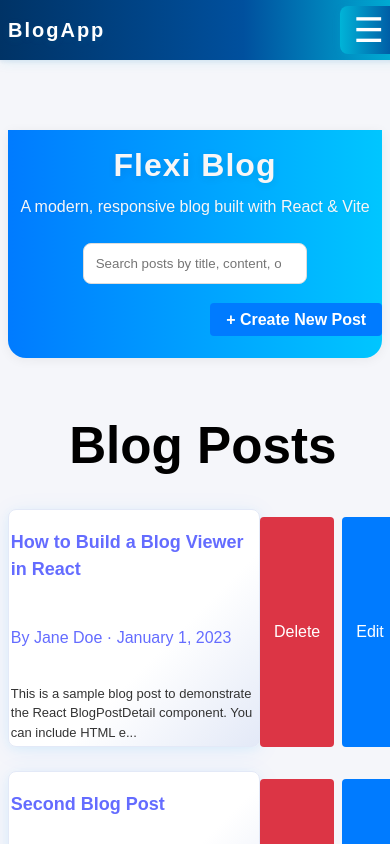
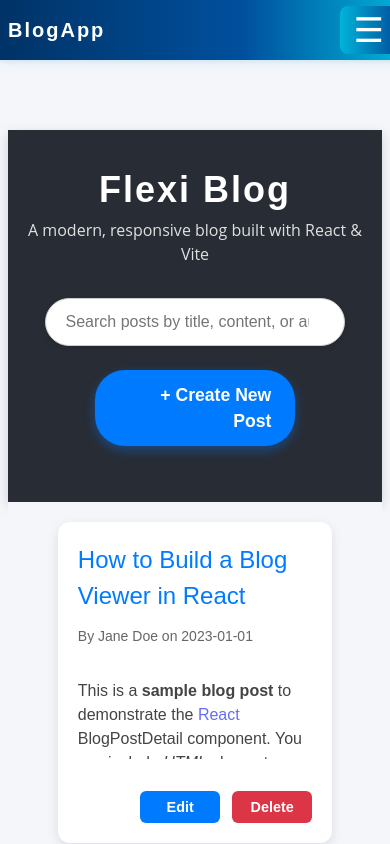
Before and after one commit to nithinrontala/React-Flexi, a React (Vite) app: page / in a window 390 px wide. Shown: the top 844 px of the page. Built offline with nearby package versions, Linux system fonts and the light colour scheme.

Commit message:
completed completely  challenge-7

```diff
--- a/src/App.css
+++ b/src/App.css
@@ -1,89 +1,226 @@
+/* src/App.css */
+
 body {
-  background: linear-gradient(135deg, #f5f6fa 0%, #e3e9f7 100%);
-  min-height: 100vh;
+  font-family: 'Segoe UI', Tahoma, Geneva, Verdana, sans-serif;
+  background-color: #f5f6fa;
   margin: 0;
-  font-family: 'Arial', 'Roboto', sans-serif;
+  padding: 0;
+  color: #333;
 }
 
-#root {
-  min-height: 100vh;
+.headerTitle {
+  font-family: 'Poppins', sans-serif;
+  margin: 0;
+}
+
+.headerSubtitle {
+  font-family: 'Open Sans', sans-serif;
+  margin: 0;
+}
+
+a {
+  cursor: pointer;
+  transition: color 0.3s ease;
+}
+
+a:hover,
+a:focus {
+  color: #0056b3;
+  outline: none;
+}
+
+input[type="search"] {
+  font-family: inherit;
+  outline-offset: 2px;
+}
+
+input[type="search"]:focus {
+  outline: 2px solid #007BFF;
+}
+
+button,
+input[type="submit"] {
+  cursor: pointer;
+  font-family: inherit;
+  border: none;
+  border-radius: 4px;
+  padding: 10px 16px;
+  background-color: #007BFF;
+  color: white;
+  font-weight: 600;
+  transition: background-color 0.3s ease;
+}
+
+button:hover,
+input[type="submit"]:hover {
+  background-color: #0056b3;
+}
+
+main {
+  max-width: 960px;
+  margin: 0 auto;
+  padding: 20px;
+}
+
+.header {
+  user-select: none;
+}
+
+/* Blog post list and cards styling */
+.blog-post-list {
+  display: grid;
+  grid-template-columns: repeat(auto-fit, minmax(280px, 1fr));
+  gap: 24px;
+  padding: 0;
+  list-style: none;
+  margin: 0 auto;
+  max-width: 960px;
+}
+
+.blog-post-list.list-mode {
+  display: block;
+  max-width: 720px;
+  margin: 0 auto;
+  padding: 0;
+  list-style: none;
+}
+
+.blog-post-card {
+  background: white;
+  border-radius: 12px;
+  box-shadow: 0 4px 12px rgba(0,0,0,0.1);
+  padding: 20px;
   display: flex;
   flex-direction: column;
+  transition: box-shadow 0.3s ease;
 }
 
-.logo {
-  height: 6em;
-  padding: 1.5em;
-  will-change: filter;
-  transition: filter 300ms;
-}
-.logo:hover {
-  filter: drop-shadow(0 0 2em #646cffaa);
-}
-.logo.react:hover {
-  filter: drop-shadow(0 0 2em #61dafbaa);
+.blog-post-card.list-mode {
+  padding: 24px 32px;
+  margin-bottom: 24px;
 }
 
-@keyframes logo-spin {
-  from {
-    transform: rotate(0deg);
+.blog-post-card:hover {
+  box-shadow: 0 8px 24px rgba(0,0,0,0.15);
+}
+
+.blog-post-title {
+  font-size: 1.5rem;
+  font-weight: 700;
+  margin: 0 0 12px 0;
+  color: #007BFF;
+  text-decoration: none;
+  transition: color 0.3s ease;
+}
+
+.blog-post-title:hover,
+.blog-post-title:focus {
+  color: #0056b3;
+  outline: none;
+}
+
+.blog-post-meta {
+  font-size: 0.875rem;
+  color: #666;
+  margin-bottom: 16px;
+}
+
+.blog-post-content {
+  flex-grow: 1;
+  font-size: 1rem;
+  color: #444;
+  line-height: 1.5;
+  overflow: hidden;
+  text-overflow: ellipsis;
+  max-height: 6em;
+  margin-bottom: 16px;
+}
+
+.blog-post-content.list-mode {
+  max-height: none;
+  overflow: visible;
+  margin-bottom: 24px;
+}
+
+.blog-post-actions {
+  margin-top: 16px;
+  display: flex;
+  justify-content: flex-end;
+  gap: 12px;
+}
+
+.blog-post-button {
+  background-color: #007BFF;
+  border: none;
+  color: white;
+  padding: 8px 14px;
+  border-radius: 6px;
+  font-weight: 600;
+  cursor: pointer;
+  transition: background-color 0.3s ease;
+  font-size: 0.9rem;
+  min-width: 80px;
+  text-align: center;
+  user-select: none;
+}
+
+.blog-post-button:hover {
+  background-color: #0056b3;
+}
+
+.blog-post-button.edit-button {
+  background-color: #28a745;
+}
+
+.blog-post-button.edit-button:hover {
+  background-color: #1e7e34;
+}
+
+.blog-post-button.delete-button {
+  background-color: #dc3545;
+}
+
+.blog-post-button.delete-button:hover {
+  background-color: #bd2130;
+}
+
+@media (max-width: 768px) {
+  .headerTitle {
+    font-size: 2.25rem !important;
   }
-  to {
-    transform: rotate(360deg);
+
+  .headerSubtitle {
+    font-size: 1rem !important;
+  }
+
+  input[type="search"] {
+    width: 90% !important;
+  }
+
+  main {
+    padding: 10px;
+  }
+
+  .blog-post-card.list-mode {
+    padding: 16px 20px;
+  }
+
+  .blog-post-title {
+    font-size: 1.5rem;
+  }
+
+  .blog-post-content {
+    font-size: 1rem;
   }
 }
 
-@media (prefers-reduced-motion: no-preference) {
-  a:nth-of-type(2) .logo {
-    animation: logo-spin infinite 20s linear;
+@media (max-width: 600px) {
+  .blog-post-list {
+    grid-template-columns: 1fr;
+    padding: 0 10px;
+  }
+
+  .blog-post-card.list-mode {
+    padding: 12px 16px;
   }
 }
-
-.card {
-  padding: 2em;
-}
-
-.read-the-docs {
-  color: #888;
-}
-
-.header {
-  width: 100%;
-  background: linear-gradient(90deg, #007BFF 0%, #00C6FF 100%);
-  box-shadow: 0 2px 12px rgba(0,0,0,0.06);
-  padding: 40px 0 20px 0;
-  margin-bottom: 40px;
-  text-align: center;
-  border-bottom-left-radius: 32px;
-  border-bottom-right-radius: 32px;
-}
-.headerTitle {
-  font-size: 2.8rem;
-  font-weight: bold;
-  color: #f8f6f6;
-  margin: 0;
-  letter-spacing: 1px;
-  text-shadow: 0 2px 8px rgba(0,0,0,0.08);
-}
-.headerSubtitle {
-  font-size: 1.2rem;
-  color: #f8f6f6;
-  margin: 12px 0 0 0;
-  font-weight: 400;
-  text-shadow: 0 1px 4px rgba(0,0,0,0.06);
-}
-
-@media (max-width: 768px) {
-  .header {
-    padding: 18px 0 10px 0;
-    margin-bottom: 18px;
-    border-bottom-left-radius: 18px;
-    border-bottom-right-radius: 18px;
-  }
-  .headerTitle {
-    font-size: 2rem;
-  }
-  .headerSubtitle {
-    font-size: 1rem;
-  }
-}
--- a/src/App.jsx
+++ b/src/App.jsx
@@ -28,7 +28,6 @@ function App() {
 	const [searchTerm, setSearchTerm] = useState('');
 	const navigate = useNavigate();
 
-	// Create new post
 	const handleCreate = (data) => {
 		const newPost = {
 			...data,
@@ -38,18 +37,15 @@ function App() {
 		navigate('/');
 	};
 
-	// Edit post
 	const handleEdit = (id, data) => {
 		setPosts(posts.map((post) => (post.id === id ? { ...post, ...data } : post)));
 		navigate(`/post/${id}`);
 	};
 
-	// Delete post
 	const handleDelete = (id) => {
 		setPosts(posts.filter((post) => post.id !== id));
 	};
 
-	// Find post by id
 	const findPost = (id) => posts.find((post) => post.id === id);
 
 	const filteredPosts = posts.filter(
@@ -61,10 +57,29 @@ function App() {
 
 	return (
 		<Layout>
-			<header className="header">
-				<h1 className="headerTitle">Flexi Blog</h1>
-				<p className="headerSubtitle">A modern, responsive blog built with React & Vite</p>
-				<div style={{ margin: '24px 0', textAlign: 'center' }}>
+			<header
+				className="header"
+				style={{
+					background: '#282c34',
+					color: '#fff',
+					padding: '40px 20px',
+					boxShadow: '0 4px 12px rgba(0,0,0,0.15)',
+					textAlign: 'center',
+				}}
+			>
+				<h1
+					className="headerTitle"
+					style={{ fontSize: '3rem', fontWeight: '900', letterSpacing: '2px', marginBottom: '8px' }}
+				>
+					Flexi Blog
+				</h1>
+				<p
+					className="headerSubtitle"
+					style={{ fontSize: '1.25rem', fontWeight: '400', opacity: 0.85, marginBottom: '32px' }}
+				>
+					A modern, responsive blog built with React & Vite
+				</p>
+				<div style={{ margin: '24px 0' }}>
 					<input
 						type="search"
 						placeholder="Search posts by title, content, or author..."
@@ -72,34 +87,65 @@ function App() {
 						onChange={(e) => setSearchTerm(e.target.value)}
 						style={{
 							width: '60%',
-							padding: '12px',
-							borderRadius: '8px',
-							border: '1px solid #ddd',
+							maxWidth: '600px',
+							padding: '14px 20px',
+							borderRadius: '30px',
+							border: '1px solid #ccc',
+							boxShadow: '0 2px 6px rgba(0,0,0,0.1)',
+							fontSize: '1rem',
+							transition: 'border-color 0.3s ease, box-shadow 0.3s ease',
+						}}
+						onFocus={(e) => {
+							e.target.style.borderColor = '#007BFF';
+							e.target.style.boxShadow = '0 4px 12px rgba(0,123,255,0.3)';
+						}}
+						onBlur={(e) => {
+							e.target.style.borderColor = '#ccc';
+							e.target.style.boxShadow = '0 2px 6px rgba(0,0,0,0.1)';
 						}}
 						aria-label="Search posts"
 					/>
 				</div>
-				<div style={{ textAlign: 'right', margin: '16px 0' }}>
+				<div style={{ textAlign: 'right', margin: '16px 0', maxWidth: '60%', marginLeft: 'auto', marginRight: 'auto' }}>
 					<Link
 						to="/new"
 						style={{
 							background: '#007BFF',
 							color: '#fff',
-							padding: '8px 16px',
-							borderRadius: '4px',
+							padding: '12px 24px',
+							borderRadius: '30px',
 							textDecoration: 'none',
-							fontWeight: 'bold',
+							fontWeight: '700',
+							fontSize: '1.1rem',
+							boxShadow: '0 4px 12px rgba(0,123,255,0.4)',
+							transition: 'background-color 0.3s ease, box-shadow 0.3s ease',
+							display: 'inline-block',
+						}}
+						onMouseEnter={(e) => {
+							e.target.style.backgroundColor = '#0056b3';
+							e.target.style.boxShadow = '0 6px 16px rgba(0,86,179,0.6)';
+						}}
+						onMouseLeave={(e) => {
+							e.target.style.backgroundColor = '#007BFF';
+							e.target.style.boxShadow = '0 4px 12px rgba(0,123,255,0.4)';
 						}}
 					>
 						+ Create New Post
 					</Link>
 				</div>
 			</header>
-			<main style={{ background: '#f5f6fa', minHeight: '100vh', padding: 0 }}>
+			<main style={{ background: '#f5f6fa', minHeight: '100vh', padding: '20px 40px' }}>
 				<Routes>
 					<Route
 						path="/"
-						element={<BlogPostList posts={filteredPosts} cardMode={true} onEdit={(id) => navigate(`/edit/${id}`)} onDelete={handleDelete} />}
+						element={
+							<BlogPostList
+								posts={filteredPosts}
+								cardMode={true}
+								onEdit={(id) => navigate(`/edit/${id}`)}
+								onDelete={handleDelete}
+							/>
+						}
 					/>
 					<Route
 						path="/post/:id"
--- a/src/BlogPostList.jsx
+++ b/src/BlogPostList.jsx
@@ -7,40 +7,29 @@ const BlogPostList = ({ posts, cardMode, onEdit, onDelete }) => {
     return <div className={styles.empty}>No blog posts found.</div>;
   }
   return (
-    <div className={styles.listWrapper}>
-      <h1 style={{ textAlign: 'center', color: 'black' }}>Blog Posts</h1>
-      <ul className={styles.list}>
-        {posts.map(post => (
-          <li key={post.id} className={styles.item}>
-            <Link to={`/post/${post.id}`} className={styles.link}>
-              <div className={cardMode ? styles.card : styles.cardPlain}>
-                <h2 className={styles.title}>{post.title}</h2>
-                <p className={styles.meta}>By {post.author} &middot; {new Date(post.date).toLocaleDateString('en-US', { month: 'long', day: 'numeric', year: 'numeric' })}</p>
-                <div className={styles.preview}>
-                  {/* Optionally show a preview of content, e.g. first 100 chars */}
-                  {post.content.replace(/<[^>]+>/g, '').slice(0, 100)}{post.content.replace(/<[^>]+>/g, '').length > 100 ? '...' : ''}
-                </div>
-              </div>
+    <ul className={`blog-post-list ${cardMode ? '' : 'list-mode'}`}>
+      {posts.map((post) => (
+        <li key={post.id} className={`blog-post-card ${cardMode ? '' : 'list-mode'}`}>
+          <h2 className="blog-post-title">
+            <Link to={`/post/${post.id}`} style={{ textDecoration: 'none', color: 'inherit' }}>
+              {post.title}
             </Link>
-            <div style={{ display: 'flex', justifyContent: 'flex-end', gap: '8px', marginTop: '8px' }}>
-              {onDelete && (
-                <button
-                  style={{background:'#dc3545',color:'#fff',border:'none',borderRadius:'4px',padding:'6px 14px',cursor:'pointer'}}
-                  onClick={e => { e.preventDefault(); onDelete(post.id); }}
-                >Delete</button>
-              )}
-              {onEdit && (
-                <button
-                  style={{background:'#007BFF',color:'#fff',border:'none',borderRadius:'4px',padding:'6px 14px',cursor:'pointer'}}
-                  onClick={e => { e.preventDefault(); onEdit(post.id); }}
-                >Edit</button>
-              )}
-            </div>
-          </li>
-        ))}
-      </ul>
-    </div>
+          </h2>
+          <div className="blog-post-meta">
+            By {post.author} on {post.date}
+          </div>
+          <div
+            className="blog-post-content"
+            dangerouslySetInnerHTML={{ __html: post.content }}
+          />
+          <div className="blog-post-actions">
+            <button className="blog-post-button" onClick={() => onEdit(post.id)}>Edit</button>
+            <button className="blog-post-button delete-button" onClick={() => onDelete(post.id)}>Delete</button>
+          </div>
+        </li>
+      ))}
+    </ul>
   );
-};
+}
 
 export default BlogPostList;
```
